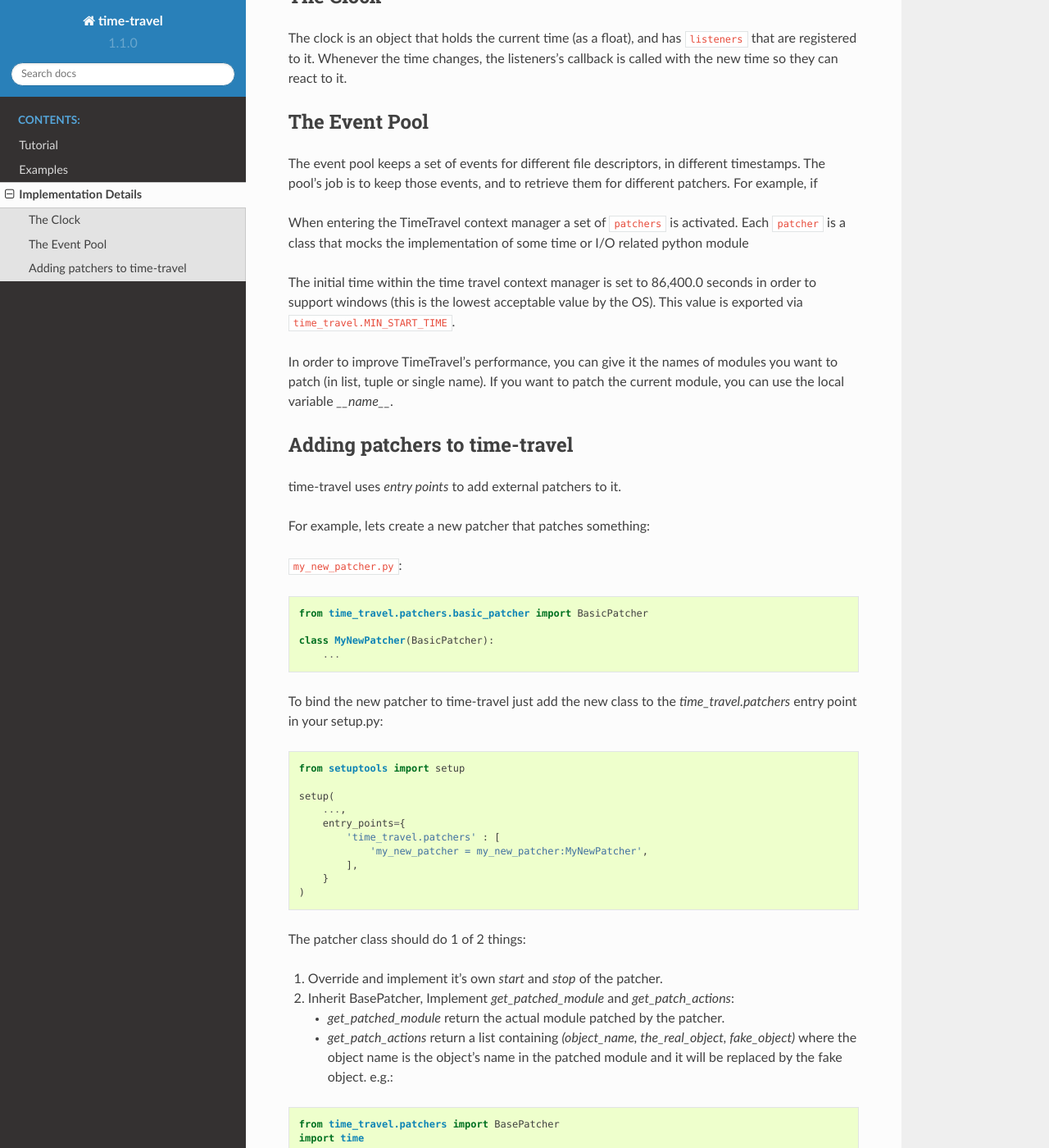
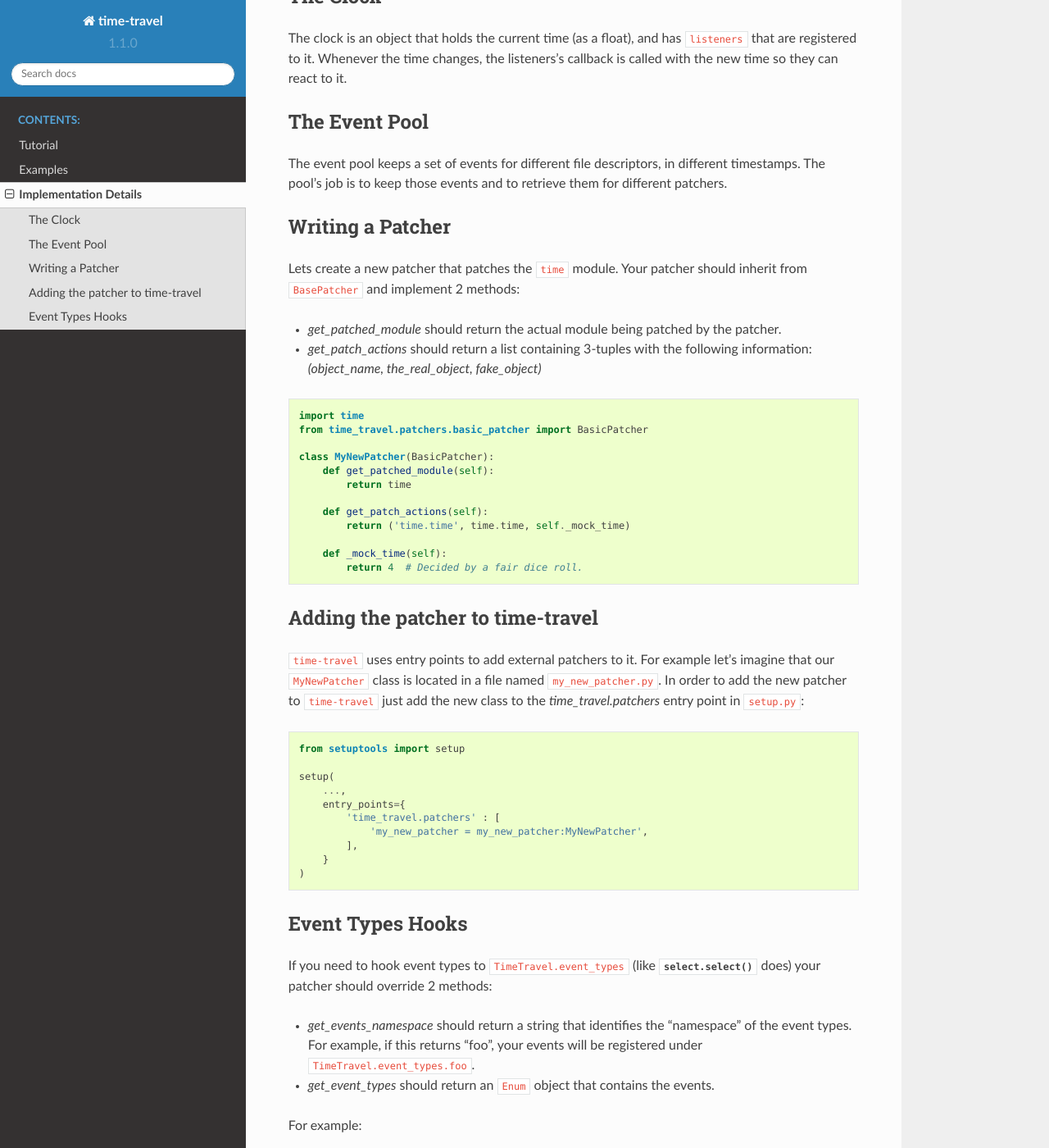
Before and after one commit to snudler6/time-travel, a Sphinx documentation site: the page built from docs/implementation.rst, in a window 1280 px wide and 1400 px high, scrolled down 230 px. Shown: the whole window at 82% size. Built offline with Sphinx 7.4.7 and the Read the Docs theme 2.0.0, drawn with Linux system fonts in a browser that asks for light colours; some of the changed text lies outside the part shown.

Commit message:
#44 - Pre-CR

```diff
--- a/docs/conf.py
+++ b/docs/conf.py
@@ -32,6 +32,7 @@
 # extensions coming with Sphinx (named 'sphinx.ext.*') or your custom
 # ones.
 extensions = [
+    'sphinx.ext.todo',
     'sphinx.ext.autodoc',
     'sphinx.ext.coverage',
     'sphinx.ext.viewcode',
@@ -62,7 +63,7 @@
 # The short X.Y version.
 version = '1.1.0'
 # The full version, including alpha/beta/rc tags.
-release = '1.1.0'
+release = version
 
 # The language for content autogenerated by Sphinx. Refer to documentation
 # for a list of supported languages.
--- a/docs/implementation.rst
+++ b/docs/implementation.rst
@@ -1,8 +1,8 @@
 Implementation Details
 ======================
 
-Internally, ``time-travel`` has 2 main objects - a ``clock``, and an
-``event pool``.
+Internally, ``time-travel`` has 2 main objects: a ``clock``, and
+an ``event pool``.
 
 The Clock
 ---------
@@ -16,41 +16,47 @@
 --------------
 
 The event pool keeps a set of events for different file descriptors, in
-different timestamps.
-The pool's job is to keep those events, and to retrieve them for different
-patchers. For example, if
+different timestamps. The pool's job is to keep those events and to retrieve
+them for different patchers.
 
-When entering the TimeTravel context manager a set of ``patchers`` is activated.
-Each ``patcher`` is a class that mocks the implementation of some time or I/O
-related python module
+.. todo::
 
-The initial time within the time travel context manager is set to
-86,400.0 seconds in order to support windows (this is the lowest acceptable
-value by the OS). This value is exported via ``time_travel.MIN_START_TIME``.
+   Document the patcher's interface with the pool.
 
-In order to improve TimeTravel's performance, you can give it the names of
-modules you want to patch (in list, tuple or single name).
-If you want to patch the current module, you can use the local
-variable `__name__`.
+Writing a Patcher
+-----------------
 
-Adding patchers to time-travel
-------------------------------
+Lets create a new patcher that patches the ``time`` module.
+Your patcher should inherit from ``BasePatcher`` and implement 2 methods:
 
-time-travel uses `entry points` to add external patchers to it.
-
-For example, lets create a new patcher that patches something:
-
-``my_new_patcher.py``:
+* `get_patched_module` should return the actual module being patched by
+  the patcher.
+* `get_patch_actions` should return a list containing 3-tuples with the
+  following information: `(object_name, the_real_object, fake_object)`
 
 .. code-block:: python
 
+   import time
    from time_travel.patchers.basic_patcher import BasicPatcher
 
    class MyNewPatcher(BasicPatcher):
-       ...
+       def get_patched_module(self):
+           return time
 
-To bind the new patcher to time-travel just add the new class to the
-`time_travel.patchers` entry point in your setup.py:
+       def get_patch_actions(self):
+           return ('time.time', time.time, self._mock_time)
+
+       def _mock_time(self):
+           return 4  # Decided by a fair dice roll.
+
+Adding the patcher to time-travel
+---------------------------------
+
+``time-travel`` uses entry points to add external patchers to it.
+For example let's imagine that our ``MyNewPatcher`` class is located in a file
+named ``my_new_patcher.py``. In order to add the new patcher to ``time-travel``
+just add the new class to the `time_travel.patchers` entry point in
+``setup.py``:
 
 .. code-block:: python
 
@@ -65,26 +71,28 @@
        }
    )
 
-The patcher class should do 1 of 2 things:
+Event Types Hooks
+-----------------
 
-1. Override and implement it's own `start` and `stop` of the patcher.
-2. Inherit BasePatcher, Implement `get_patched_module` and `get_patch_actions`:
+If you need to hook event types to ``TimeTravel.event_types`` (like
+:py:func:`select.select()` does) your patcher should override 2 methods:
 
-   * `get_patched_module` return the actual module patched by the patcher.
-   * `get_patch_actions` return a list containing
-     `(object_name, the_real_object, fake_object)`
-     where the object name is the object's name in the patched module and it
-     will be replaced by the fake object.
-     e.g.:
+* `get_events_namespace` should return a string that identifies the "namespace"
+  of the event types. For example, if this returns "foo", your events will be
+  registered under ``TimeTravel.event_types.foo``.
+* `get_event_types` should return an ``Enum`` object that contains the events.
+
+For example:
 
 .. code-block:: python
 
-   from time_travel.patchers import BasePatcher
-   import time
+   from time_travel.patchers.basic_patcher import BasicPatcher
 
-   class TimePatcher(BasePatcher):
-       def get_patched_module(self):
-           return time
+   class MyNewPatcher(BasicPatcher):
+       @staticmethod
+       def get_events_namespace():
+           return "foo"
 
-       def get_patch_actions(self):
-           return [('time', time.time, lambda: return 0)]
+       @staticmethod
+       def get_event_types():
+           return Enum("events", ['READ', 'WRITE'])
```
Also changed, not shown: .bumpversion.cfg.
